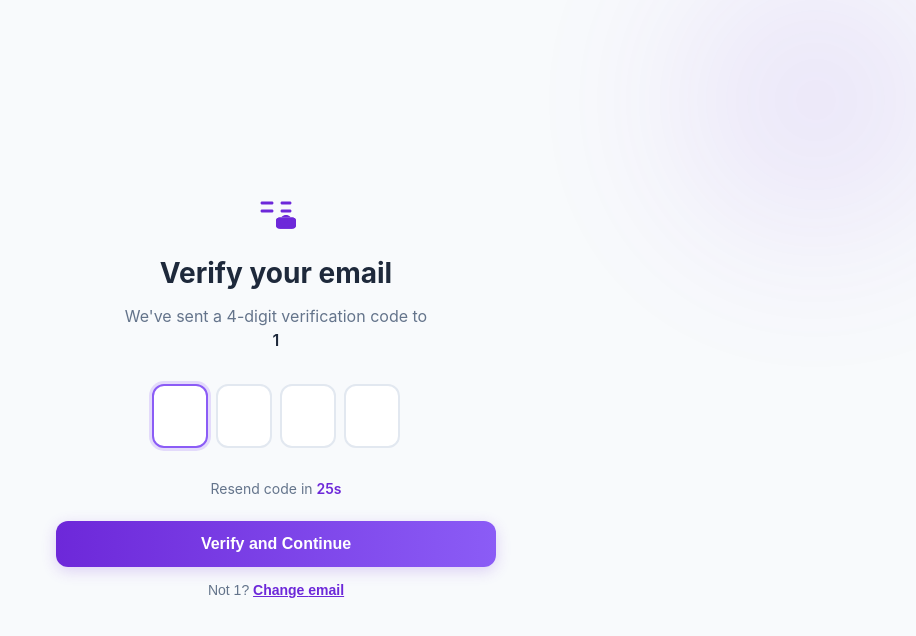
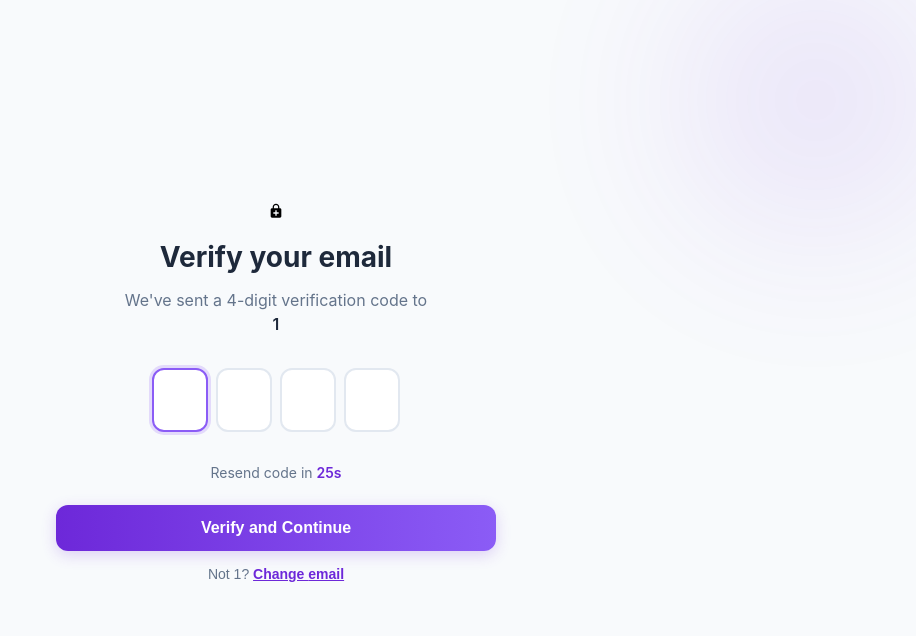
Before and after one commit to adityasharma0131/HyperLinkApp, a React (Vite) app: page /signin/1/1 in a window 1280 px wide. Shown: the top 636 px of the page, without its empty margins (364-1280 px from the left). Built offline with nearby package versions, Linux system fonts and the light colour scheme.

Commit message:
OTP Debug

```diff
--- a/src/Pages/User/Intro/OTP/Otp.jsx
+++ b/src/Pages/User/Intro/OTP/Otp.jsx
@@ -2,6 +2,7 @@ import React, { useEffect, useState, useRef } from "react";
 import { useParams, useNavigate } from "react-router-dom";
 import toast, { Toaster } from "react-hot-toast";
 import Button from "../../../../Components/Button";
+import { MdEnhancedEncryption } from "react-icons/md";
 
 const Otp = () => {
   const { type, credentials } = useParams();
@@ -42,18 +43,9 @@ const Otp = () => {
       createdAt: new Date().toISOString(),
     };
 
-    // Get existing users or initialize empty array
     const existingUsers = JSON.parse(localStorage.getItem("users")) || [];
-
-    // Add new user
     existingUsers.push(userData);
-
-    // Save back to localStorage
-    // localStorage.setItem("users", JSON.stringify(existingUsers));
-
-    // Also set current user in localStorage for easy access
     localStorage.setItem("currentUser", JSON.stringify(userData));
-
     return userData;
   };
 
@@ -85,23 +77,59 @@ const Otp = () => {
   }, [credentials]);
 
   const handleChange = (value, index) => {
-    if (!isNaN(value)) {
+    const stringValue = String(value).slice(-1);
+
+    if (/^\d?$/.test(stringValue)) {
       const newOtp = [...otp];
-      newOtp[index] = value;
+      newOtp[index] = stringValue;
       setOtp(newOtp);
       setError("");
 
-      if (value !== "" && index < 3) {
+      // Auto-focus to next input if a digit was entered
+      if (stringValue !== "" && index < 3) {
         inputsRef.current[index + 1]?.focus();
+      }
+
+      // Auto-submit if last digit was entered
+      if (index === 3 && stringValue !== "") {
+        const enteredOtp = [...newOtp].join("");
+        if (enteredOtp.length === 4) {
+          handleSubmit(newOtp);
+        }
       }
     }
   };
 
   const handleKeyDown = (e, index) => {
+    // Handle backspace
     if (e.key === "Backspace" && otp[index] === "" && index > 0) {
       inputsRef.current[index - 1]?.focus();
-    } else if (e.key === "Enter" && index === 3 && otp[index] !== "") {
-      handleSubmit();
+    }
+    // Handle arrow keys
+    if (e.key === "ArrowLeft" && index > 0) {
+      inputsRef.current[index - 1]?.focus();
+    }
+    if (e.key === "ArrowRight" && index < 3) {
+      inputsRef.current[index + 1]?.focus();
+    }
+  };
+
+  const handlePaste = (e) => {
+    e.preventDefault();
+    const pasteData = e.clipboardData.getData("text/plain").slice(0, 4);
+    if (/^\d+$/.test(pasteData)) {
+      const newOtp = [...otp];
+      for (let i = 0; i < pasteData.length; i++) {
+        if (i < 4) {
+          newOtp[i] = pasteData[i];
+        }
+      }
+      setOtp(newOtp);
+      if (pasteData.length === 4) {
+        handleSubmit(newOtp);
+      } else {
+        inputsRef.current[pasteData.length]?.focus();
+      }
     }
   };
 
@@ -127,10 +155,12 @@ const Otp = () => {
     setOtp(new Array(4).fill(""));
     inputsRef.current[0]?.focus();
   };
-  const handleSubmit = () => {
-    const enteredOtp = otp.join("");
 
-    if (enteredOtp.length !== 4) {
+  const handleSubmit = (otpArray = otp) => {
+    const enteredOtp = otpArray.join("");
+
+    // Check if all 4 digits are filled
+    if (enteredOtp.length !== 4 || otpArray.some((digit) => digit === "")) {
       setError("Please enter a 4-digit code");
       toast.error("Please enter a complete 4-digit code", {
         icon: "❌",
@@ -148,7 +178,7 @@ const Otp = () => {
       toast.dismiss("otp-verification");
 
       if (enteredOtp === generatedOtp) {
-        const newUser = createUser(); // Generates and stores user
+        const newUser = createUser();
         const userId = newUser.userId;
 
         toast.success("Verification successful! Redirecting...", {
@@ -157,7 +187,7 @@ const Otp = () => {
         });
 
         setTimeout(() => {
-          navigate(`/signin/${userId}`); // ✅ Redirects to dynamic route
+          navigate(`/signin/${userId}`);
         }, 2000);
       } else {
         toast.error("Invalid OTP. Please try again", {
@@ -185,36 +215,7 @@ const Otp = () => {
         <div className="otp-card">
           <div className="otp-header">
             <div className="otp-icon">
-              <svg width="48" height="48" viewBox="0 0 24 24" fill="none">
-                <path
-                  d="M22 16.92V19.08C22 19.92 21.36 20.58 20.53 20.71C19.71 20.83 18.48 20.92 17 20.92C15.52 20.92 14.29 20.83 13.47 20.71C12.64 20.58 12 19.92 12 19.08V16.92C12 16.08 12.64 15.42 13.47 15.29C14.29 15.17 15.52 15.08 17 15.08C18.48 15.08 19.71 15.17 20.53 15.29C21.36 15.42 22 16.08 22 16.92Z"
-                  fill="#6D28D9"
-                />
-                <path
-                  d="M19 8.75H15C14.59 8.75 14.25 8.41 14.25 8C14.25 7.59 14.59 7.25 15 7.25H19C19.41 7.25 19.75 7.59 19.75 8C19.75 8.41 19.41 8.75 19 8.75Z"
-                  fill="#6D28D9"
-                />
-                <path
-                  d="M19 12.75H15C14.59 12.75 14.25 12.41 14.25 12C14.25 11.59 14.59 11.25 15 11.25H19C19.41 11.25 19.75 11.59 19.75 12C19.75 12.41 19.41 12.75 19 12.75Z"
-                  fill="#6D28D9"
-                />
-                <path
-                  d="M10 8.75H5C4.59 8.75 4.25 8.41 4.25 8C4.25 7.59 4.59 7.25 5 7.25H10C10.41 7.25 10.75 7.59 10.75 8C10.75 8.41 10.41 8.75 10 8.75Z"
-                  fill="#6D28D9"
-                />
-                <path
-                  d="M10 12.75H5C4.59 12.75 4.25 12.41 4.25 12C4.25 11.59 4.59 11.25 5 11.25H10C10.41 11.25 10.75 11.59 10.75 12C10.75 12.41 10.41 12.75 10 12.75Z"
-                  fill="#6D28D9"
-                />
-                <path
-                  d="M17 15.08C15.52 15.08 14.29 15.17 13.47 15.29C12.64 15.42 12 16.08 12 16.92V19.08C12 19.92 12.64 20.58 13.47 20.71C14.29 20.83 15.52 20.92 17 20.92C18.48 20.92 19.71 20.83 20.53 20.71C21.36 20.58 22 19.92 22 19.08V16.92C22 16.08 21.36 15.42 20.53 15.29C19.71 15.17 18.48 15.08 17 15.08ZM17 14C18.65 14 20 15.35 20 17C20 18.65 18.65 20 17 20C15.35 20 14 18.65 14 17C14 15.35 15.35 14 17 14Z"
-                  fill="#6D28D9"
-                />
-                <path
-                  d="M17 18C17.5523 18 18 17.5523 18 17C18 16.4477 17.5523 16 17 16C16.4477 16 16 16.4477 16 17C16 17.5523 16.4477 18 17 18Z"
-                  fill="#6D28D9"
-                />
-              </svg>
+              <MdEnhancedEncryption />
             </div>
             <h1 className="otp-title">
               Verify your {type === "phone" ? "phone number" : "email"}
@@ -231,14 +232,18 @@ const Otp = () => {
               <input
                 key={index}
                 type="text"
+                inputMode="numeric"
+                pattern="[0-9]*"
                 maxLength="1"
                 value={value}
                 onChange={(e) => handleChange(e.target.value, index)}
                 onKeyDown={(e) => handleKeyDown(e, index)}
                 onFocus={() => handleInputFocus(index)}
+                onPaste={handlePaste}
                 ref={(el) => (inputsRef.current[index] = el)}
                 className={error ? "error" : ""}
                 autoFocus={index === 0}
+                autoComplete="one-time-code"
               />
             ))}
           </div>
@@ -271,8 +276,12 @@ const Otp = () => {
               </div>
             )}
           </div>
-          <Button type="primary" onClick={handleSubmit}>
-            Verify and Continue
+          <Button
+            type="primary"
+            onClick={() => handleSubmit()}
+            disabled={isLoading}
+          >
+            {isLoading ? "Verifying..." : "Verify and Continue"}
           </Button>
 
           <button className="otp-change-method">
@@ -347,6 +356,7 @@ const Otp = () => {
           .otp-icon svg {
             width: 48px;
             height: 48px;
+            color: #6d28d9;
           }
 
           .otp-title {
--- a/src/Pages/User/Intro/UserInfo/style.css
+++ b/src/Pages/User/Intro/UserInfo/style.css
@@ -220,7 +220,6 @@
   position: relative;
   z-index: 1;
   width: 100%;
-  max-width: 1200px;
   display: flex;
   flex-direction: row;
   justify-content: center;
```
